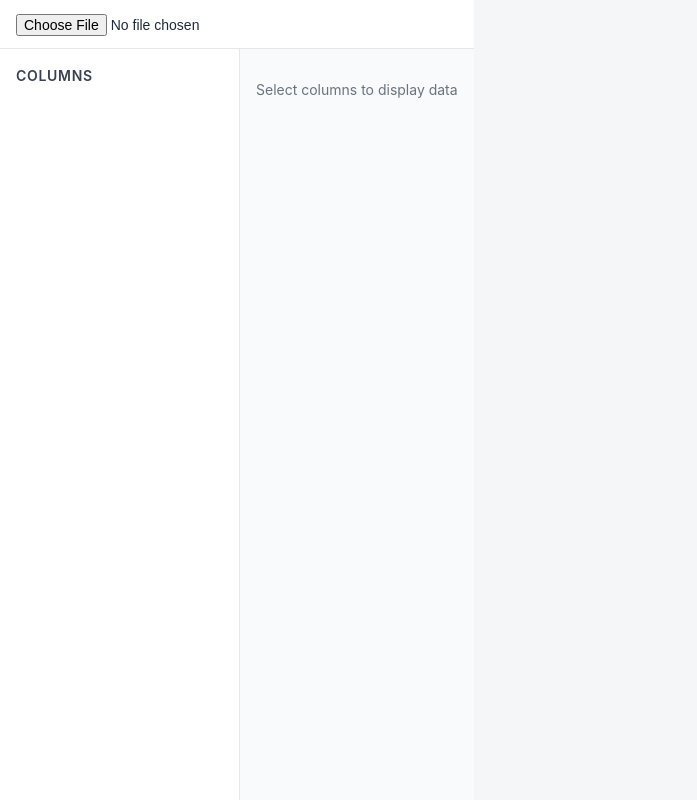
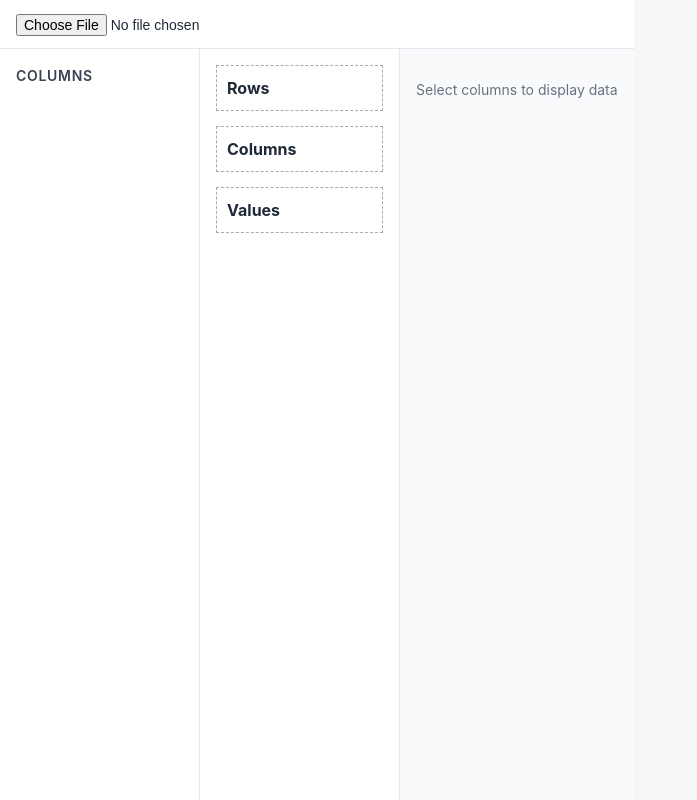
Before and after one commit to OptimisticallyNihilisitic/visualizer-project, a React (Vite) app: page / in a window 1280 px wide. Shown: the whole page, without its empty margins (0-697 px from the left). Built offline with nearby package versions, Linux system fonts and the light colour scheme.

Commit message:
Implement add and drop feature with row-col-val section

```diff
--- a/package.json
+++ b/package.json
@@ -10,8 +10,11 @@
     "preview": "vite preview"
   },
   "dependencies": {
+    "@dnd-kit/core": "^6.3.1",
+    "@reduxjs/toolkit": "^2.11.2",
     "react": "^19.2.0",
     "react-dom": "^19.2.0",
+    "react-redux": "^9.2.0",
     "xlsx": "^0.18.5"
   },
   "devDependencies": {
--- a/src/App.css
+++ b/src/App.css
@@ -30,11 +30,12 @@ body {
 
 
 .sidebar {
-  width: 240px;
+  width: 200px;
   background-color: #ffffff;
   border-right: 1px solid #e5e7eb;
   padding: 16px;
   overflow-y: auto;
+  z-index: 10;
 }
 
 .sidebar h4 {
@@ -45,6 +46,15 @@ body {
   text-transform: uppercase;
   letter-spacing: 0.05em;
 }
+
+.selectorbar {
+  width: 200px;
+  background-color: #6b7280;
+  border-right: 1px solid #e5e7eb;
+  padding: 16px;
+  overflow-y: auto;
+}
+
 
 .column-item {
   display: flex;
@@ -118,3 +128,13 @@ tbody tr:nth-child(even) {
 tbody tr:hover {
   background-color: #eef2ff;
 }
+
+.drag-overlay {
+  padding: 8px 12px;
+  background: #979ea4;
+  opacity: 0.8;
+  color: white;
+  border-radius: 4px;
+  box-shadow: 0 5px 15px rgba(0,0,0,0.2);
+  cursor: grabbing;
+}
--- a/src/App.tsx
+++ b/src/App.tsx
@@ -3,6 +3,10 @@ import * as XLSX from "xlsx";
 import "./App.css";
 import { SidePanel } from "./components/SidePanel";
 import { DataPanel } from "./components/DataPanel";
+import { SelectorPanel } from "./components/SelectorPanel";
+import { DndContext } from "@dnd-kit/core";
+import type { DragStartEvent, DragEndEvent } from "@dnd-kit/core";
+import { DragOverlay } from "@dnd-kit/core";
 
 type RowData = Record<string, any>;
 
@@ -10,6 +14,12 @@ function App() {
   const [columns, setColumns] = useState<string[]>([]);
   const [rows, setRows] = useState<RowData[]>([]);
   const [selectedColumns, setSelectedColumns] = useState<string[]>([]);
+  const [rowFields, setRowFields] = useState<string[]>([]);
+  const [columnFields, setColumnFields] = useState<string[]>([]);
+  const [valueFields, setValueFields] = useState<string[]>([]);
+  const [activeField, setActiveField] = useState<string | null>(null);
+
+
 
   const handleFileChange = (event: React.ChangeEvent<HTMLInputElement>) => {
     const file = event.target.files?.[0];
@@ -33,19 +43,46 @@ function App() {
 
       setColumns(extractedColumns);
       setRows(jsonData);
-      //setSelectedColumns(extractedColumns);
     };
 
     reader.readAsText(file);
   };
 
-  const toggleColumn = (column: string) => {
-    setSelectedColumns((prev) =>
-      prev.includes(column)
-        ? prev.filter((c) => c !== column)
-        : [...prev, column]
-    );
+
+  const handleDragStart = (event: DragStartEvent) => {
+    const field = event.active.data.current?.field;
+    if (field) setActiveField(field);
   };
+
+  const handleDragEnd = (event: DragEndEvent) => {
+    const { active, over } = event;
+    setActiveField(null);
+
+    if (!over) return;
+
+    const field = active.data.current?.field;
+    if (!field) return;
+
+    if (over.id === "rows") {
+      setRowFields((prev) => [...new Set([...prev, field])]);
+    }
+    if (over.id === "columns") {
+      setColumnFields((prev) => [...new Set([...prev, field])]);
+    }
+    if (over.id === "values") {
+      setValueFields((prev) => [...new Set([...prev, field])]);
+    }
+  };
+
+  const removeRow = (item: string) =>
+    setRowFields((prev) => prev.filter((f) => f !== item));
+
+  const removeColumn = (item: string) =>
+    setColumnFields((prev) => prev.filter((f) => f !== item));
+
+  const removeValue = (item: string) =>
+    setValueFields((prev) => prev.filter((f) => f !== item));
+
 
   return (
     <div className="app">
@@ -57,17 +94,32 @@ function App() {
         />
       </div>
 
+      <DndContext onDragStart={handleDragStart} onDragEnd={handleDragEnd}>
         <div className="main">
-        <SidePanel
-          columns = {columns}
-          selectedColumns={selectedColumns}
-          toggleColumn={toggleColumn}
+          <SidePanel columns={columns} />
+          <SelectorPanel
+            rows={rowFields}
+            columns={columnFields}
+            values={valueFields}
+            removeRow={removeRow}
+            removeColumn={removeColumn}
+            removeValue={removeValue}
           />
+
           <DataPanel
             selectedColumns={selectedColumns}
             rows={rows}
           />
         </div>
+
+        <DragOverlay dropAnimation={null}>
+          {activeField ? (
+            <div className="drag-overlay">
+              {activeField}
+            </div>
+          ) : null}
+        </DragOverlay>
+    </DndContext>
     </div>
   );
 }
--- /dev/null
+++ b/src/components/SelectorPanel.tsx
@@ -0,0 +1,84 @@
+import { useDroppable } from "@dnd-kit/core";
+
+function DropBucket({
+  id,
+  title,
+  items,
+  onRemove,
+}: {
+  id: string;
+  title: string;
+  items: string[];
+  onRemove: (item: string) => void;
+}) {
+  const { setNodeRef, isOver } = useDroppable({ id });
+
+  return (
+    <div
+      ref={setNodeRef}
+      style={{
+        border: "1px dashed #aaa",
+        padding: "10px",
+        marginBottom: "15px",
+        background: isOver ? "#e3f2fd" : "white",
+        minHeight: "40px",
+      }}
+    >
+      <strong>{title}</strong>
+
+      {items.map((item) => (
+        <div
+          key={item}
+          style={{
+            display: "flex",
+            justifyContent: "space-between",
+            alignItems: "center",
+            marginTop: "0px",
+            background: "#f5f5f5",
+            padding: "0px 6px",
+            borderRadius: "4px",
+          }}
+        >
+          <span>{item}</span>
+          <button
+            onClick={() => onRemove(item)}
+            style={{
+              border: "none",
+              background: "transparent",
+              cursor: "pointer",
+              color: "red",
+              fontWeight: "",
+            }}
+          >
+            ✕
+          </button>
+        </div>
+      ))}
+    </div>
+  );
+}
+
+
+export const SelectorPanel = ({
+  rows,
+  columns,
+  values,
+  removeRow,
+  removeColumn,
+  removeValue,
+}: {
+  rows: string[];
+  columns: string[];
+  values: string[];
+  removeRow: (item: string) => void;
+  removeColumn: (item: string) => void;
+  removeValue: (item: string) => void;
+}) => {
+  return (
+    <div className="sidebar">
+      <DropBucket id="rows" title="Rows" items={rows} onRemove={removeRow} />
+      <DropBucket id="columns" title="Columns" items={columns} onRemove={removeColumn} />
+      <DropBucket id="values" title="Values" items={values} onRemove={removeValue} />
+    </div>
+  );
+};
--- a/src/components/SidePanel.tsx
+++ b/src/components/SidePanel.tsx
@@ -1,29 +1,44 @@
-import React from 'react'
+import { useDraggable } from "@dnd-kit/core";
+import { CSS } from "@dnd-kit/utilities";
 
-interface SidePanelProps {
-    columns : string[];
-    selectedColumns : string[];
-    toggleColumn: (col: string) => void;
+function DraggableField({ name }: { name: string }) {
+  const { attributes, listeners, setNodeRef, transform, isDragging } = useDraggable({
+    id: name,
+    data: { field: name },
+  });
+
+  const style = {
+    transform: CSS.Translate.toString(transform),
+    padding: "2px",
+    marginBottom: "6px",
+    background: "#ffffff",
+    color: "black",
+    borderRadius: "4px",
+    fontSize: "14px",
+    cursor: "grab",
+
+    whiteSpace: "nowrap",
+    overflow: "hidden",
+    textOverflow: "ellipsis",
+    maxWidth: "200px",
+
+    opacity: isDragging ? 0 : 1,
+  };
+
+  return (
+    <div ref={setNodeRef} title={name} style={style} {...listeners} {...attributes}>
+      {name}
+    </div>
+  );
 }
 
-export const SidePanel : React.FC<SidePanelProps> = ({
-    columns,
-    selectedColumns,
-    toggleColumn
-}) => {
+export const SidePanel: React.FC<{ columns: string[] }> = ({ columns }) => {
   return (
     <div className="sidebar">
-        <h4>Columns</h4>
-        {columns.map((col) => (
-        <div key={col} className="column-item">
-            <input
-            type="checkbox"
-            checked={selectedColumns.includes(col)}
-            onChange={() => toggleColumn(col)}
-            />
-            <span>{col}</span>
-        </div>
-        ))}
+      <h4>Columns</h4>
+      {columns.map((col) => (
+        <DraggableField key={col} name={col} />
+      ))}
     </div>
-  )
-}
+  );
+};
```
Also changed, not shown: src/store/dataset.ts (added, +45 -0 lines), src/store/store.ts (added, +12 -0 lines), 2 other files (tests, documents, lock files or other folders). Lines whose indentation alone changed are shown as unchanged.
